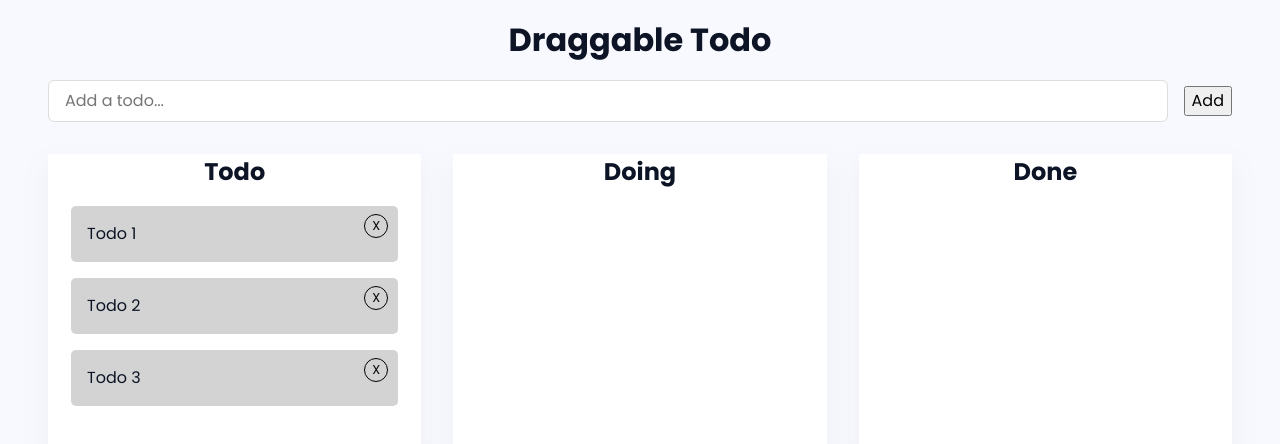
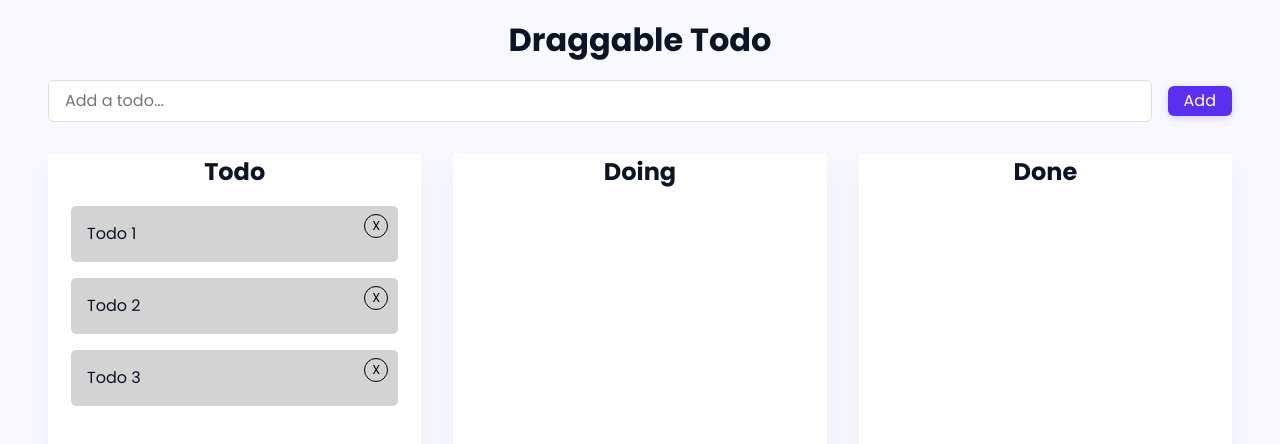
Before and after one commit to Suhaan-Bhandary/draggable-todo, a React (Vite) app: page / in a window 1280 px wide. Shown: the top 444 px of the page. Built offline with nearby package versions, Linux system fonts and the light colour scheme.

Commit message:
feat: Change button and hover styling

```diff
--- a/src/components/Card/Card.module.css
+++ b/src/components/Card/Card.module.css
@@ -12,7 +12,7 @@
 }
 
 .cardDragging {
-  border: 2px solid blue;
+  border: 2px solid rgb(var(--accent-color));
 }
 
 .deleteButton {
--- a/src/components/CardList/CardList.module.css
+++ b/src/components/CardList/CardList.module.css
@@ -14,5 +14,5 @@
 }
 
 .draggedOver {
-  outline: 2px solid blue;
+  outline: 2px solid rgb(var(--accent-color));
 }
--- a/src/components/TodoCardInput/TodoCardInput.tsx
+++ b/src/components/TodoCardInput/TodoCardInput.tsx
@@ -28,7 +28,9 @@ function TodoCardInput({ addCardToTodoSection }: Props) {
         onChange={handleTodoChange}
         placeholder="Add a todo..."
       />
-      <button type="submit">Add</button>
+      <button type="submit" className="default-button">
+        Add
+      </button>
     </form>
   );
 }
--- a/src/index.css
+++ b/src/index.css
@@ -166,3 +166,7 @@ code {
   -webkit-user-select: none;
   touch-action: manipulation;
 }
+
+.default-button:hover {
+  background-color: rgb(var(--accent-color-dark));
+}
```
